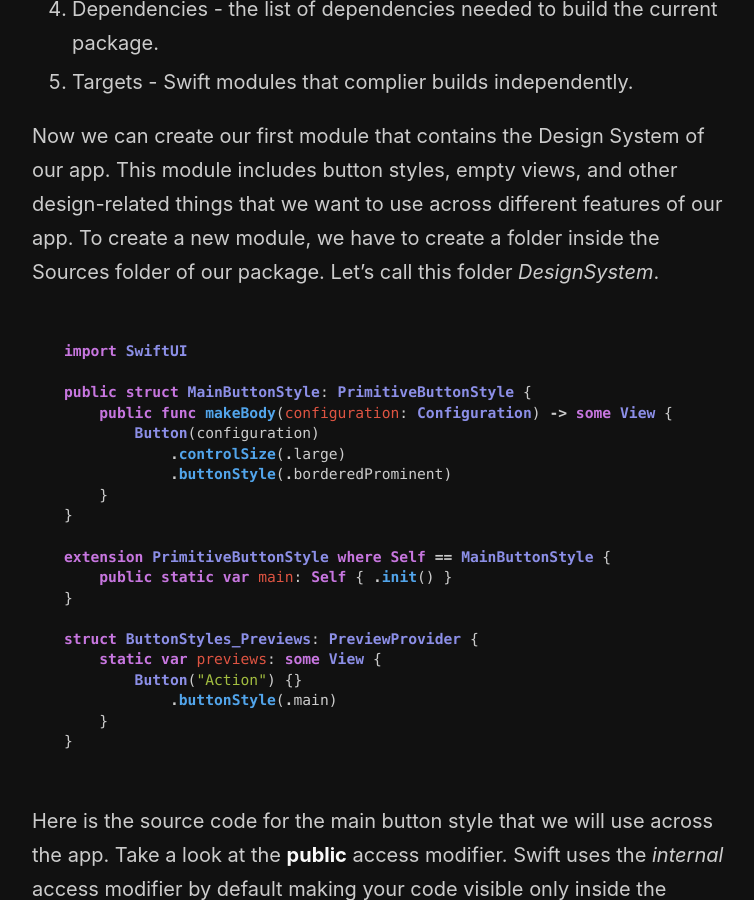
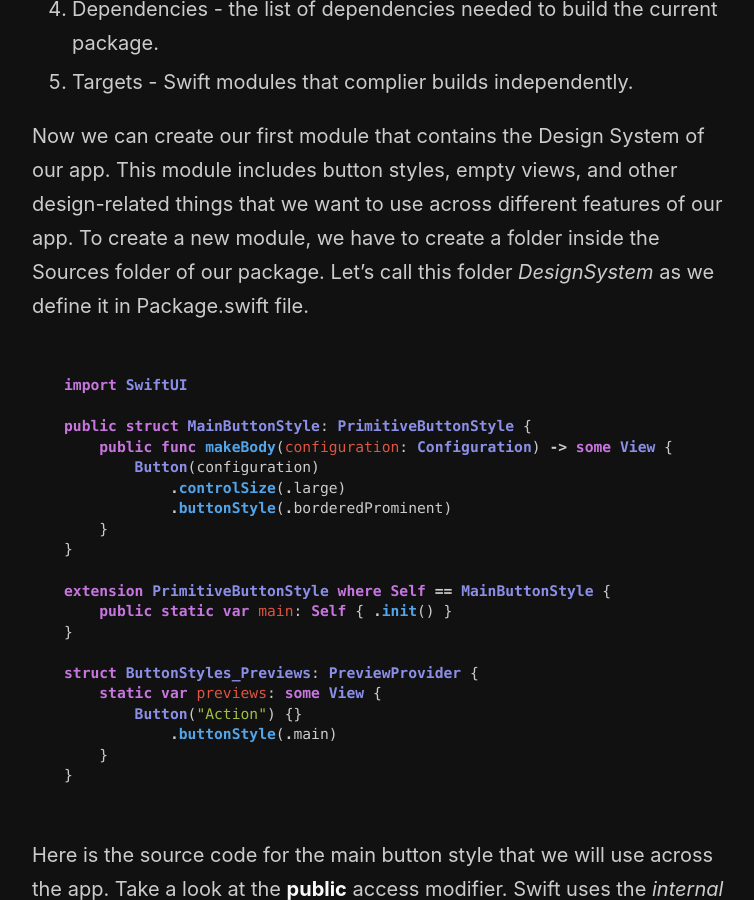
Before and after one commit to mecid/mecid.github.io, a Jekyll site: the page built from _posts/2022-01-12-microapps-architecture-in-swift-spm-basics.md, in a window 1280 px wide and 900 px high, scrolled down 2846 px. Shown: the whole window, without its empty margins (258-1012 px from the left). Built offline with Jekyll 4.4.1, drawn with Linux system fonts in a browser that asks for light colours.

Commit message:
another improvement for micro apps post

````diff
--- a/_posts/2022-01-12-microapps-architecture-in-swift-spm-basics.md
+++ b/_posts/2022-01-12-microapps-architecture-in-swift-spm-basics.md
@@ -53,7 +53,7 @@ let package = Package(
 4. Dependencies - the list of dependencies needed to build the current package.
 5. Targets - Swift modules that complier builds independently.
 
-Now we can create our first module that contains the Design System of our app. This module includes button styles, empty views, and other design-related things that we want to use across different features of our app. To create a new module, we have to create a folder inside the Sources folder of our package. Let's call this folder *DesignSystem*.
+Now we can create our first module that contains the Design System of our app. This module includes button styles, empty views, and other design-related things that we want to use across different features of our app. To create a new module, we have to create a folder inside the Sources folder of our package. Let's call this folder *DesignSystem* as we define it in Package.swift file.
 
 ```swift
 import SwiftUI
````
